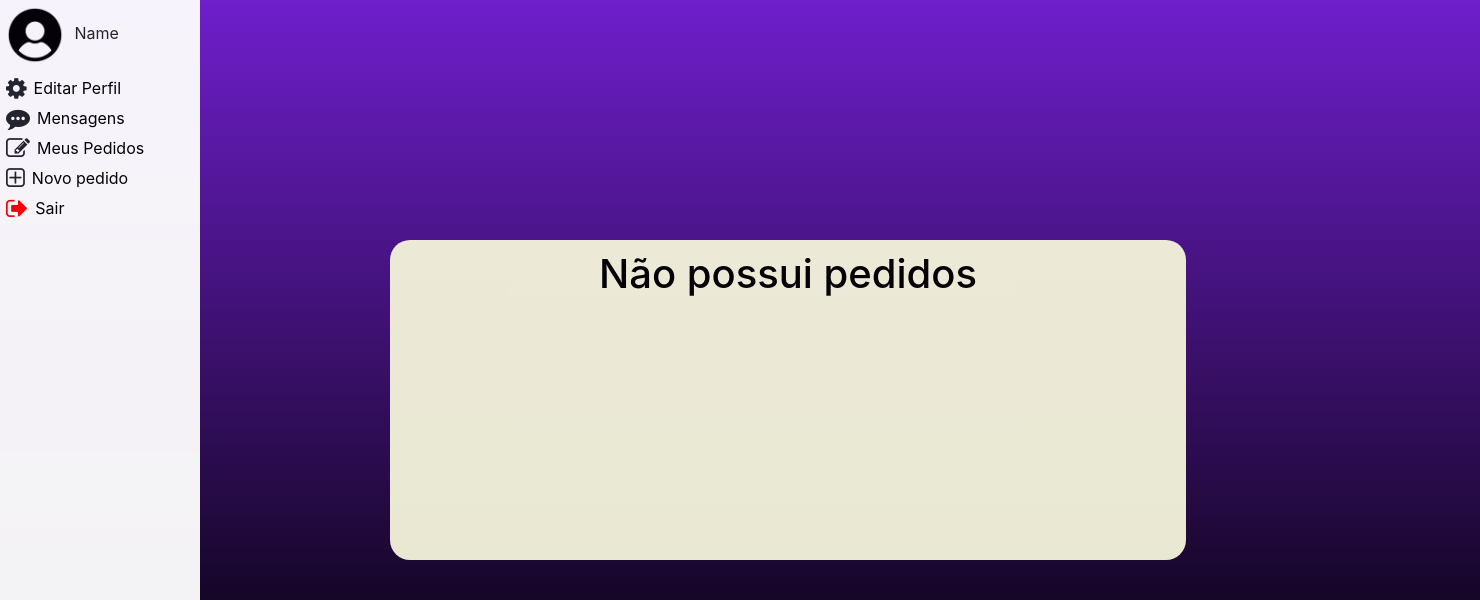
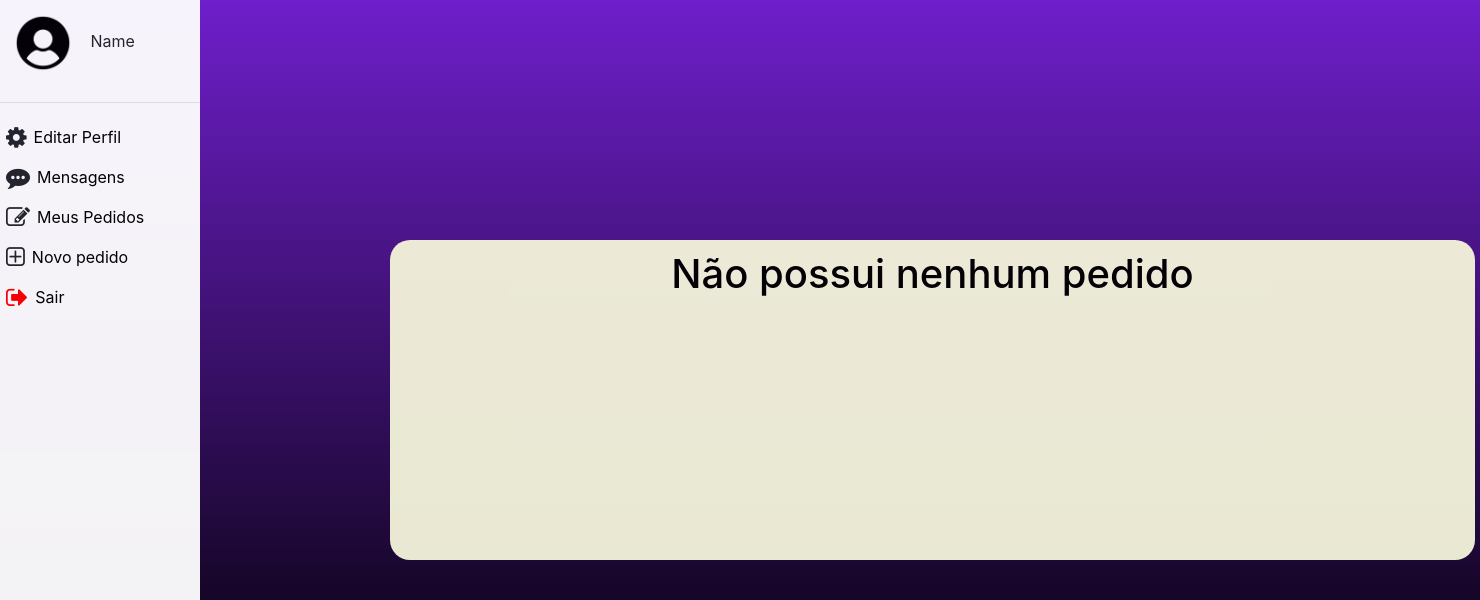
Before and after one commit to Mary0102/System.com-2022, a PHP site: page /usuario.html in a window 1480 px wide. Shown: the part 56-656 px from the top of the page. Run offline with PHP 8.4, Linux system fonts and the light colour scheme.

Commit message:
area do usuario, forms

```diff
--- a/Cadp.html
+++ b/Cadp.html
@@ -10,7 +10,8 @@
 <!-- partial:index.partial.html -->
 <div class="overlay">
 <!-- LOGN IN FORM by Omar Dsoky -->
-<form>
+<form action="userNP.php" method="post">
+
    <!--   con = Container  for items in the form-->
    <div class="con">
    <!--     Start  header Content  -->
--- a/users.css
+++ b/users.css
@@ -41,12 +41,13 @@ body{
     height:70px ;
     border-radius: 90px;
     padding: 5px;
+    margin: 8px;
 }
 
 .bloco{
     background-color: rgb(255, 255, 255);
     width: 200px;
-    height: 30px;
+    height: 40px;
 
 
 }
--- a/usuario.html
+++ b/usuario.html
@@ -43,6 +43,10 @@
             <span id="user-name">Name</span>
           </div>
           <!--End Foto User-->
+          <hr>
+
+          <!---------Add Notificações-------->
+
           <ul id="Menu">
             <div class="bloco">
               <span class="li-item">
@@ -50,24 +54,28 @@
                 <li><a href="#"><p>Editar Perfil</p></a></li>
               </span>
             </div>
+
             <div class="bloco">
               <span class="li-item">
                 <i class="fa fa-commenting" style="font-size:24px" id="icon"></i>
                 <li><a href="#"><p>Mensagens</p></a></li>
               </span>
             </div>
+
             <div class="bloco">
               <span class="li-item">
                 <i class="fa fa-edit" style="font-size:24px" id="icon"></i>
                 <li><a href="#"><p>Meus Pedidos</p></a></li>
               </span>
             </div>
+
             <div class="bloco">
               <span class="li-item">
                 <i class="fa fa-plus-square-o" style="font-size:24px" id="icon"></i>
                 <li><a href="#"><p>Novo pedido</p></a></li>
               </span>
             </div>
+
             <div class="bloco">
               <span class="li-item">
                 <i class="fa fa-sign-out" style="font-size:24px; color:red"  id="icon"></i>
@@ -80,13 +88,14 @@
 
     <!-------------------- Fim Area User -------------------->
 
+                    <!--Barra de Pesquisa-->
 
     <!-----------------    Seções  ------------------>
 
   <div class="Space-bloco">
     <div id="Bloco-pedido">
       <main class="Bloco-inside">
-        <h1 class="Name-pedido">Não possui pedidos</h1>
+        <h1 class="Name-pedido">Não possui nenhum pedido</h1>
       </main>
     </div>
   </div>
```
Also changed, not shown: Login.html (+10 -12 lines), userNP.php (added).
